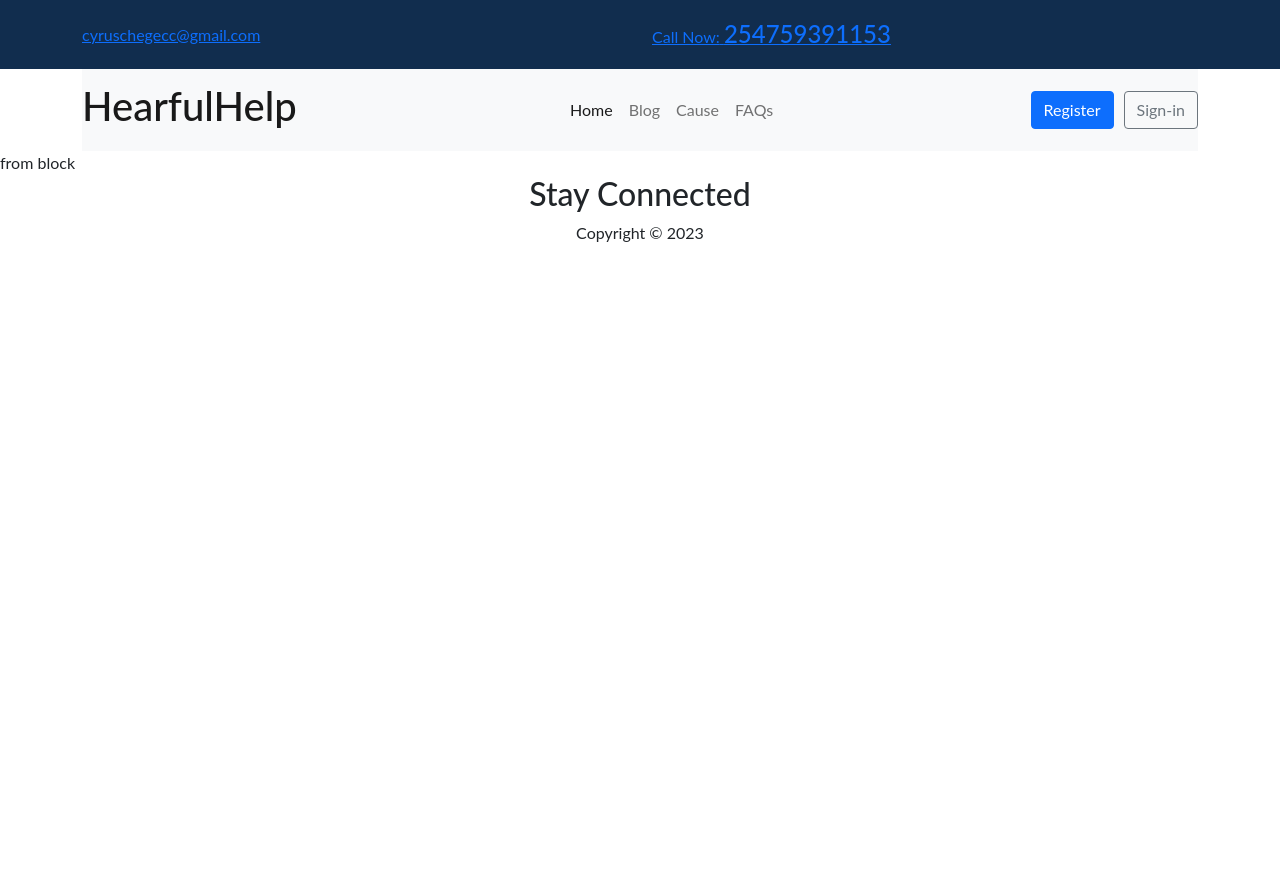
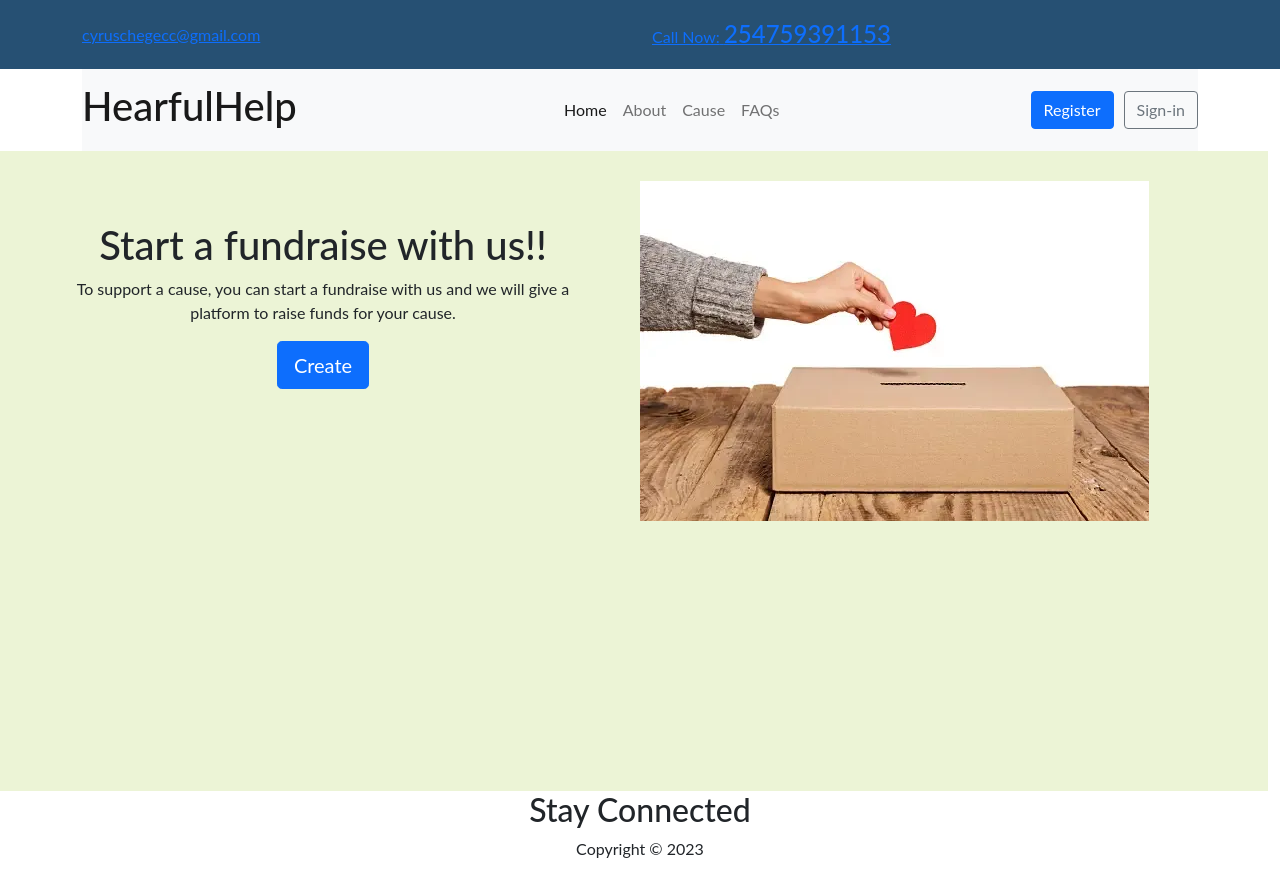
Before and after one commit to CyrusNchege/HeartfulHelp, a Django app: page / in a window 1280 px wide. Before the commit the page ends 242 px from the top, so only its background shows below. Run offline with Django 5.2, Linux system fonts and the light colour scheme.

Commit message:
Add basic front page view

```diff
--- a/heartfulHelp/settings.py
+++ b/heartfulHelp/settings.py
@@ -118,7 +118,8 @@ USE_TZ = True
 # https://docs.djangoproject.com/en/5.0/howto/static-files/
 
 STATIC_URL = 'static/'
-STATICFILES_DIRS = ['static' ]
+STATICFILES_DIRS = os.path.join(BASE_DIR, 'static'),
+
 
 # Default primary key field type
 # https://docs.djangoproject.com/en/5.0/ref/settings/#default-auto-field
--- a/static/css/style.css
+++ b/static/css/style.css
@@ -6,9 +6,24 @@
 
 body {
     font-family: 'Lato', sans-serif;
+
+
 }
 
 .info {
-    background-color: #112D4E;
+    background-color: #265073;
     padding: 20px 0;
+    color: #fff;
 }
+
+.landing{
+    padding: 40px;
+    justify-content: center;
+    align-items: center;
+    margin: 0 auto;
+    text-align: center;
+    height: auto;
+    width: 100%;
+
+
+}
--- a/templates/base.html
+++ b/templates/base.html
@@ -1,13 +1,14 @@
 {% load static%}
+<link rel="stylesheet" type="text/css" href="{% static 'css/style.css' %}">
 <!DOCTYPE html>
 <html lang="en">
 <head>
     <meta charset="UTF-8">
     <meta name="viewport" content="width=device-width, initial-scale=1.0">
-    <title>HearfulHelp</title>
+    <title>HeartfulHelp</title>
     <link href="https://cdn.jsdelivr.net/npm/bootstrap@5.0.2/dist/css/bootstrap.min.css" rel="stylesheet"
         integrity="sha384-EVSTQN3/azprG1Anm3QDgpJLIm9Nao0Yz1ztcQTwFspd3yD65VohhpuuCOmLASjC" crossorigin="anonymous" />
-    <link rel="stylesheet" href="{% static 'css/style.css' %}">
+    <link rel="stylesheet" type="text/css" href="{% static 'css/style.css' %}">
 
 
 </head>
@@ -38,7 +39,7 @@
 
     <div class="container">
         <nav class="navbar navbar-expand-md navbar-light bg-light">
-          <a href="#" class="navbar-brand d-flex align-items-center">
+          <a href="{% url 'home' %}" class="navbar-brand d-flex align-items-center">
             <h1>HearfulHelp</h1>
           </a>
 
@@ -50,10 +51,10 @@
           <div class="collapse navbar-collapse" id="navbarNavAltMarkup">
             <ul class="navbar-nav flex-grow-1 justify-content-center ml-auto">
               <li class="nav-item">
-                <a class="nav-link active" aria-current="page" href="#">Home</a>
+                <a class="nav-link active" aria-current="page" href="{% url 'home' %}">Home</a>
               </li>
               <li class="nav-item">
-                <a class="nav-link" href="#">Blog</a>
+                <a class="nav-link" href="{% url 'about'%}">About</a>
               </li>
               <li class="nav-item">
                 <a class="nav-link" href="{% url 'causes_list' %}">Cause</a>
--- a/templates/home.html
+++ b/templates/home.html
@@ -1,7 +1,28 @@
 {% extends 'base.html'%}
+
+{% load static%}
+<link rel="stylesheet" type="text/css" href="{% static 'css/style.css' %}">
 
 {% block content %}
 
-from block
+<div class="row" style="background-color: #ECF4D6; height: 80vh; padding: 30px;  width: 100%;">
+    <div class="col-md-6 ">
+        <div class="landing">
+        <h1>
+            Start a fundraise with us!!
+        </h1>
+        <p>To support a cause, you can start a fundraise with us and we will give a platform to raise funds for your cause.</p>
 
+        <a href="{% url 'cause_create' %}" class="btn btn-primary btn-lg">Create</a>
+        </div>
+
+
+
+    </div>
+
+    <div class="col-md-6 ">
+        <img class="img-fluid" src="{%static 'images/back.webp'%}" alt="" srcset="">
+    </div>
+
+</div>
 {% endblock %}
```
Also changed, not shown: templates/donations/about.html (added, +11 -0 lines), static/images/back.webp (added).
